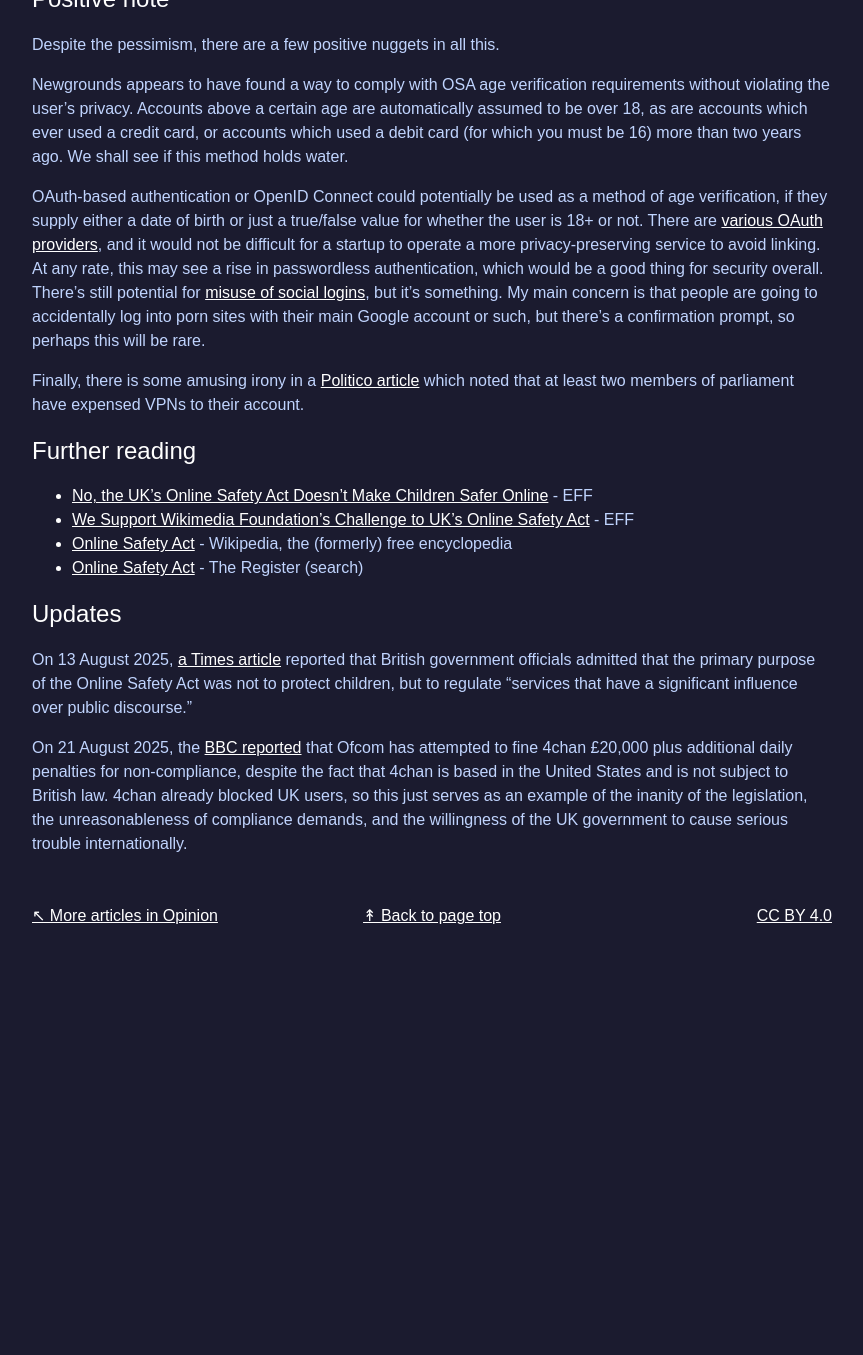
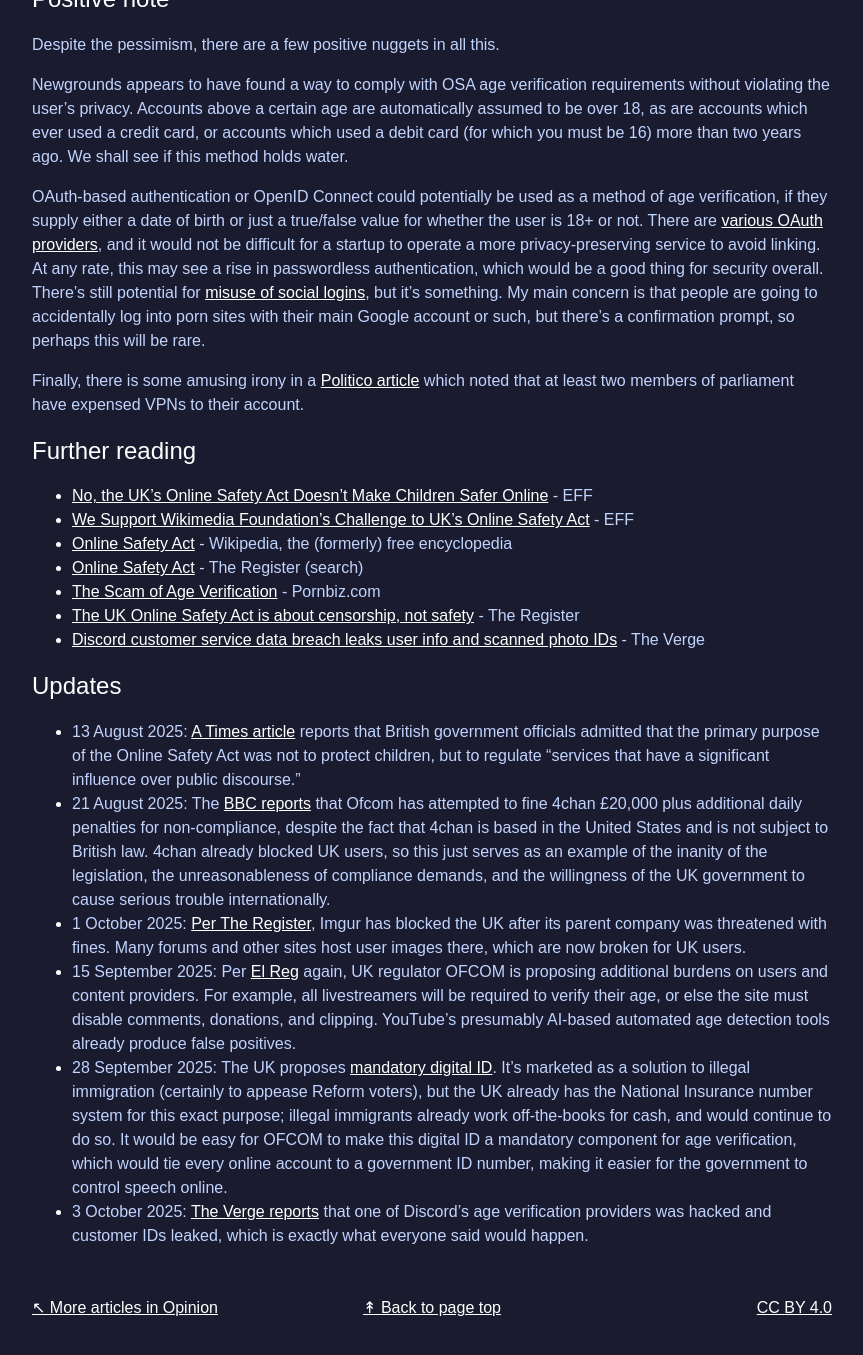
Before and after one commit to orbitalflower/orbitalflower.github.io, a Jekyll site: the page built from _posts/2025-08-03-online-safety-act-bad.md, in a window 1280 px wide and 1400 px high, scrolled down 5574 px. Shown: the top 1355 px of the window, without its empty margins (208-1071 px from the left). Built offline with Jekyll 4.4.1, drawn with Linux system fonts in a browser that asks for light colours; before the commit the page ends 6582 px from its top, so only the background shows below that.

Commit message:
Online Safety Act news updates

```diff
--- a/_posts/2025-08-03-online-safety-act-bad.md
+++ b/_posts/2025-08-03-online-safety-act-bad.md
@@ -339,20 +339,43 @@
 - [We Support Wikimedia Foundation’s Challenge to UK’s Online Safety Act](https://www.eff.org/deeplinks/2025/07/we-support-wikimedia-foundations-challenge-uks-online-safety-act) - EFF
 - [Online Safety Act](https://en.wikipedia.org/wiki/Online_Safety_Act_2023) - Wikipedia, the (formerly) free encyclopedia
 - [Online Safety Act](https://search.theregister.com/?q=online+safety+act&site=) - The Register (search)
+- [The Scam of Age Verification](https://pornbiz.com/post/17/the_scam_of_age_verification) - Pornbiz.com
+- [The UK Online Safety Act is about censorship, not safety](https://www.theregister.com/2025/08/21/the_uk_online_safety_act/) - The Register
+- [Discord customer service data breach leaks user info and scanned photo IDs](https://www.theverge.com/news/792032/discord-customer-service-data-breach-hack) - The Verge
 
 ## Updates
 
-On 13 August 2025,
-[a Times article](https://www.thetimes.com/comment/columnists/article/online-safety-act-botched-2xk8xwlps)
-reported that British government officials admitted that the primary purpose of
+- 13 August 2025: [A Times article](https://www.thetimes.com/comment/columnists/article/online-safety-act-botched-2xk8xwlps)
+reports that British government officials admitted that the primary purpose of
 the Online Safety Act was not to protect children, but to regulate "services
 that have a significant influence over public discourse."
-
-On 21 August 2025, the
-[BBC reported](https://www.bbc.com/news/articles/cq68j5g2nr1o)
+- 21 August 2025: The
+[BBC reports](https://www.bbc.com/news/articles/cq68j5g2nr1o)
 that Ofcom has attempted to fine 4chan £20,000 plus additional daily penalties
 for non-compliance, despite the fact that 4chan is based in the United States
 and is not subject to British law. 4chan already blocked UK users, so this just
 serves as an example of the inanity of the legislation, the unreasonableness of
 compliance demands, and the willingness of the UK government to cause serious
 trouble internationally.
+- 1 October 2025: [Per The Register](https://www.theregister.com/2025/10/01/imgur_exits_uk/),
+Imgur has blocked the UK after its parent company was threatened with fines.
+Many forums and other sites host user images there, which are now broken for UK
+users.
+- 15 September 2025: Per [El Reg](https://www.theregister.com/2025/09/15/uk_lords_take_aim_at/)
+again, UK regulator OFCOM is proposing additional burdens on users and content
+providers. For example, all livestreamers will be required to verify their age,
+or else the site must disable comments, donations, and clipping. YouTube's
+presumably AI-based automated age detection tools already produce false
+positives.
+- 28 September 2025: The UK proposes
+[mandatory digital ID](https://www.theregister.com/2025/09/26/uk_digital_id_confirmed/).
+It's marketed as a solution to illegal immigration (certainly to appease Reform
+voters), but the UK already has the National Insurance number system for this
+exact purpose; illegal immigrants already work off-the-books for cash, and would
+continue to do so. It would be easy for OFCOM to make this digital ID a
+mandatory component for age verification, which would tie every online account
+to a government ID number, making it easier for the government to control speech
+online.
+- 3 October 2025: [The Verge reports](https://www.theverge.com/news/792032/discord-customer-service-data-breach-hack)
+that one of Discord's age verification providers was hacked and customer IDs
+leaked, which is exactly what everyone said would happen.
```
